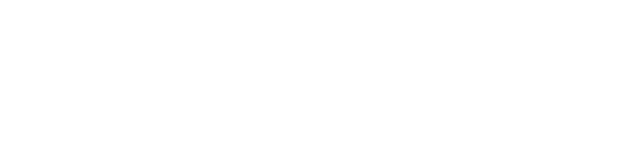
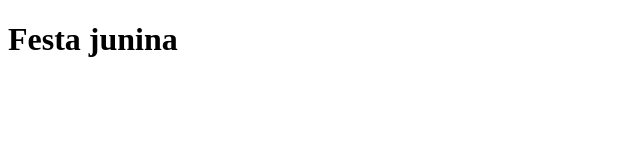
Before and after one commit to FranciscoLDB/Cafe-Colonial, a plain HTML site: page index.html in a window 1280 px wide. Shown: the whole page, without its empty margins (0-640 px from the left). Drawn offline with Linux system fonts and the light colour scheme.

Commit message:
atulizei titulo

```diff
--- a/index.html
+++ b/index.html
@@ -6,6 +6,6 @@
     <title>Document</title>
 </head>
 <body>
-
+    <h1>Festa junina</h1>
 </body>
 </html>
```
